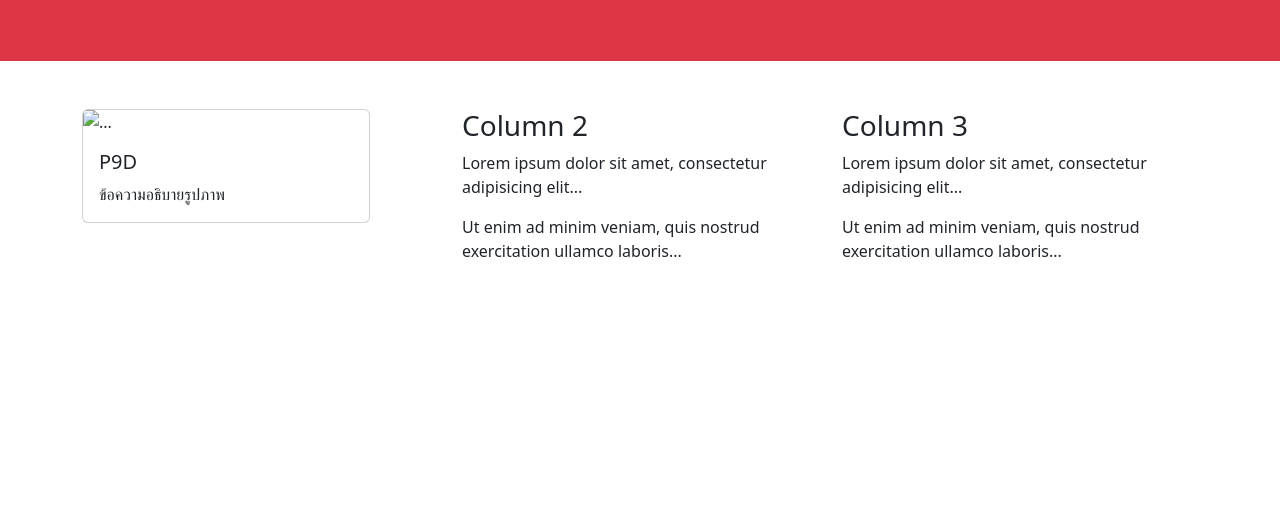
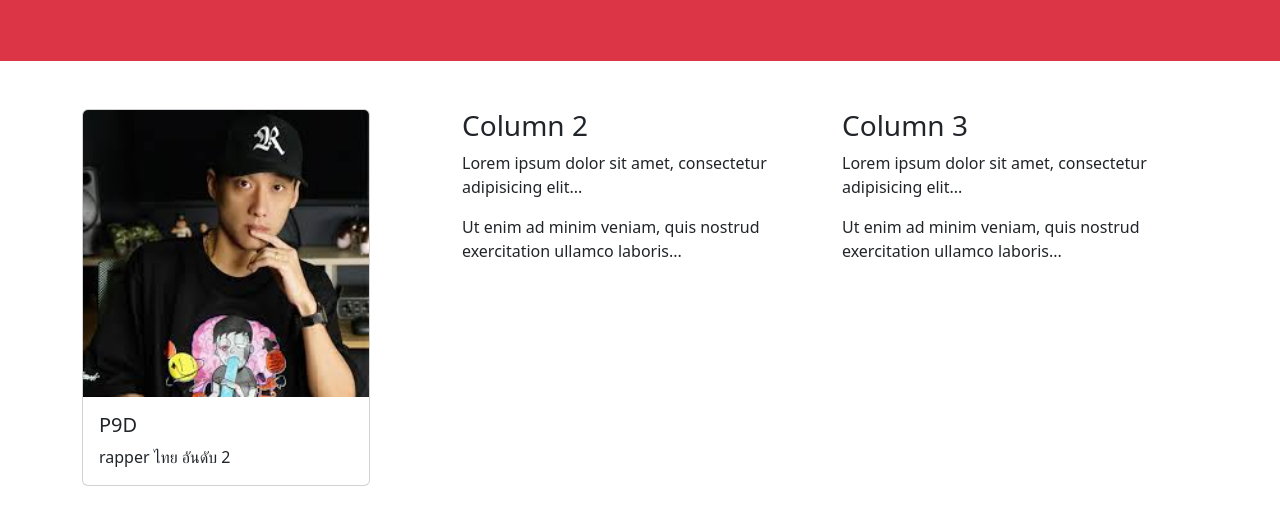
Before and after one commit to Puripak-Tammajak/bootstrap, a plain HTML site: page index.html in a window 1280 px wide. Shown: the part 187-712 px from the top of the page. Drawn offline with nearby package versions, Linux system fonts and the light colour scheme.

Commit message:
Update index.html

```diff
--- a/index.html
+++ b/index.html
@@ -39,10 +39,10 @@
       <link href="https://cdn.jsdelivr.net/npm/bootstrap@5.3.2/dist/css/bootstrap.min.css" rel="stylesheet">
 
 <div class="card" style="width: 18rem;">
-  <img src="p9d.jpeg" class="card-img-top" alt="...">
+  <img src="p9d.jfif" class="card-img-top" alt="...">
   <div class="card-body">
     <h5 class="card-title">P9D</h5>
-    <p class="card-text">ข้อความอธิบายรูปภาพ</p>
+    <p class="card-text">rapper ไทย อันดับ 2</p>
   </div>
 </div>
     </div>
```
